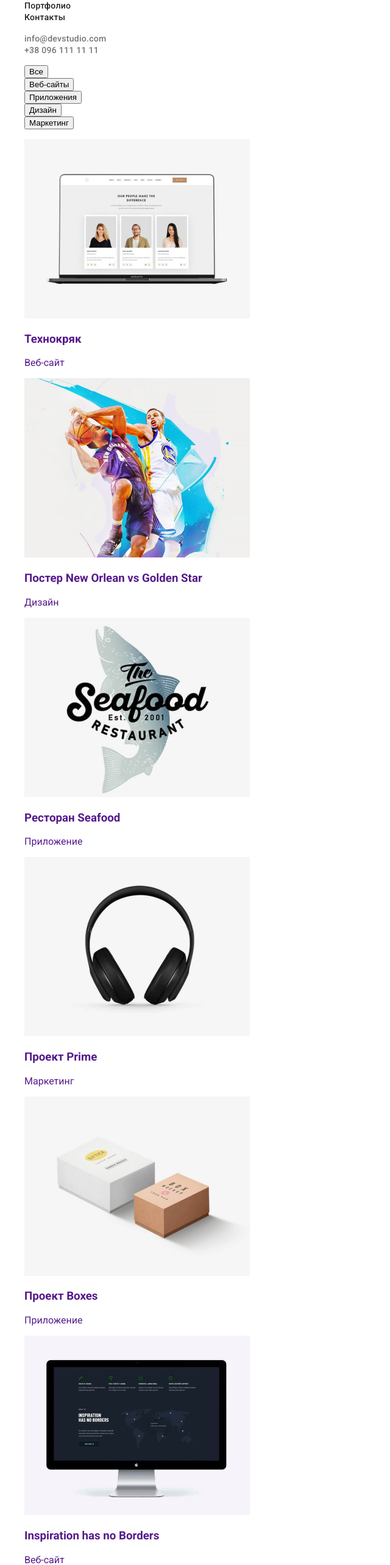
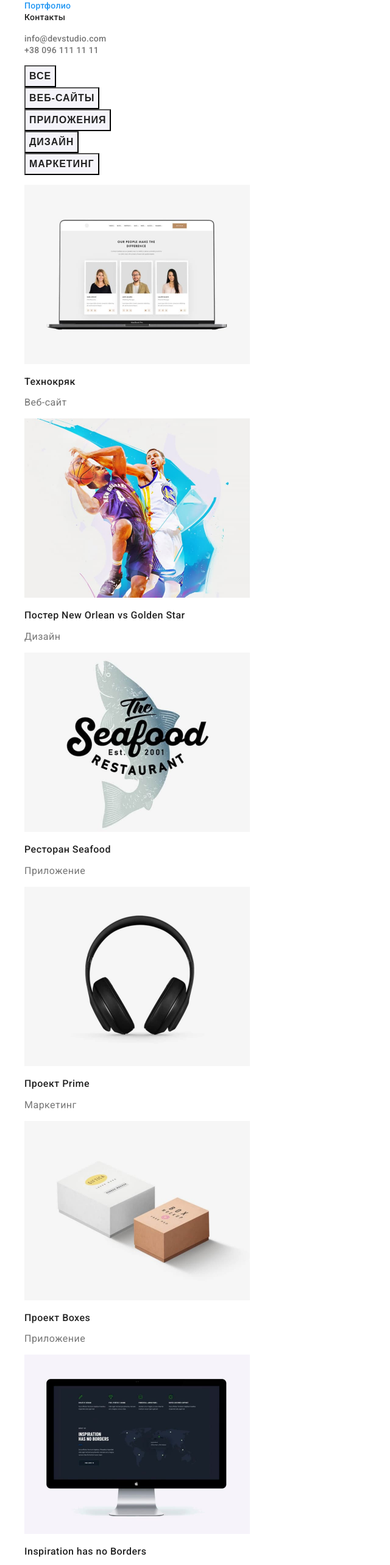
Before and after one commit to GengHu73/goit-markup-hw-02, a plain HTML site: page portfolio.html in a window 1280 px wide. Shown: the part 67-2633 px from the top of the page at 61% size, without its empty margins (0-640 px from the left). Drawn offline with Linux system fonts and the light colour scheme.

Commit message:
корректировка

```diff
--- a/css/style.css
+++ b/css/style.css
@@ -48,6 +48,9 @@ a {
   letter-spacing: 0.02em;
   color: var(--titl-text-color);
 }
+.selected {
+  color: var(--background-btn);
+}
 .nav-link:hover,
 .nav-link:focus {
   color: var(--accent-color);
@@ -63,7 +66,7 @@ a {
 .contaсt-link:focus {
   color: var(--accent-color);
 }
-/* ============HERO============= */
+/* ============HERO/FILTERS============= */
 .hero {
   background-color: var(--background-hero);
 }
@@ -92,6 +95,23 @@ a {
 .modal-btn:focus {
   background-color: var(--accent-color);
 }
+.filter-btn {
+  font-weight: 700;
+  font-size: 16px;
+  line-height: 1.87;
+  align-items: center;
+  text-align: center;
+  letter-spacing: 0.06em;
+  color: var(--titl-text-color);
+  text-transform: uppercase;
+  cursor: pointer;
+  background-color: var(--background-team);
+}
+.filter-btn:hover,
+.filter-btn:focus {
+  background-color: var(--accent-color);
+  color: var(--hero-text-color);
+}
 /* ======================FEATURE======================== */
 .title-feature {
   font-weight: 700;
@@ -117,7 +137,7 @@ a {
   letter-spacing: 0.03em;
   color: var(--titl-text-color);
 }
-/* ======================TEAM=========================== */
+/* ======================TEAM/PROJECTS=========================== */
 .team {
   background-color: var(--background-team);
 }
@@ -129,18 +149,23 @@ a {
   letter-spacing: 0.03em;
   color: var(--titl-text-color);
 }
-.member-name {
+.member-name,
+.project-name {
   font-weight: 500;
   font-size: 16px;
   line-height: 1.18;
   letter-spacing: 0.03em;
   color: var(--titl-text-color);
 }
-.member-metier {
+.member-metier,
+.development-type {
   font-weight: 400;
   font-size: 16px;
   line-height: 1.18;
   letter-spacing: 0.03em;
+}
+.development-type {
+  color: var(--text-color);
 }
 /* =======================FUTER=========================== */
 .footer {
--- a/portfolio.html
+++ b/portfolio.html
@@ -20,9 +20,9 @@
       >
       <nav class="navigation">
         <ul class="nav-list">
-          <li class="nav-item"><a class="nav-link" href="">Студия</a></li>
+          <li class="nav-item"><a class="nav-link" href="index.html">Студия</a></li>
           <li class="nav-itet">
-            <a class="nav-link" href="portfolio.html">Портфолио</a>
+            <a class="nav-link selected" href="portfolio.html">Портфолио</a>
           </li>
           <li class="nav-itet"><a class="nav-link" href="">Контакты</a></li>
         </ul>
@@ -38,95 +38,97 @@
         </li>
       </ul>
     </header>
-    <main>
-      <section>
-        <h2 hidden>buttons</h2>
-        <ul>
-          <li>
-            <button type="button">Все</button>
+   <main>
+      <section class="filter-buttons">
+        <h2 class="filters-title" hidden>filter-buttons</h2>
+        <ul class="filter-buttons-list">
+          <li class="filter-item">
+            <button class="filter-btn" type="button">Все</button>
           </li>
-          <li>
-            <button type="button">Веб-сайты</button>
+          <li class="filter-item">
+            <button class="filter-btn" type="button">Веб-сайты</button>
           </li>
-          <li>
-            <button type="button">Приложения</button>
+          <li class="filter-item">
+            <button class="filter-btn" ype="button">Приложения</button>
           </li>
-          <li>
-            <button type="button">Дизайн</button>
+          <li class="filter-item">
+            <button class="filter-btn" type="button">Дизайн</button>
           </li>
-          <li>
-            <button type="button">Маркетинг</button>
+          <li class="filter-item">
+            <button class="filter-btn" type="button">Маркетинг</button>
           </li>
         </ul>
       </section>
-      <section>
-        <ul>
-          <li>
-            <a href="">
+      <section class="projects">
+        <h2 class="projects-title" hidden>projects</h2>
+        <ul class="projects-list">
+          <li class="project-item">
+            <a class="project-link" href="">
               <img src="imges/img_portfolio1.jpg" alt="проэкт" width="370" />
-              <h3>Технокряк</h3>
-              <p>Веб-сайт</p>
+              <h3 class="project-name" >Технокряк</h3>
+              <p class="development-type">Веб-сайт</p>
             </a>
           </li>
-          <li>
-            <a href="">
+          <li class="project-item">
+            <a class="project-link" href="">
               <img src="imges/img_portfolio2.jpg" alt="проэкт" width="370" />
-              <h3>Постер <span lang="en">New Orlean vs Golden Star</span></h3>
-              <p>Дизайн</p>
+              <h3 class="project-name" >Постер <span lang="en">New Orlean vs Golden Star</span></h3>
+              <p class="development-type">Дизайн</p>
             </a>
           </li>
-          <li>
-            <a href="">
+          <li class="project-item">
+            <a class="project-link" href="">
               <img src="imges/img_portfolio3.jpg" alt="проэкт" width="370" />
-              <h3>Ресторан <span lang="en">Seafood</span></h3>
-              <p>Приложение</p>
+              <h3 class="project-name" >Ресторан <span lang="en">Seafood</span></h3>
+              <p class="development-type">Приложение</p>
             </a>
           </li>
-          <li>
-            <a href="">
+          <li class="project-item">
+            <a class="project-link" href="">
               <img src="imges/img_portfolio4.jpg" alt="проэкт" width="370" />
-              <h3>Проект <span lang="en">Prime</span></h3>
-              <p>Маркетинг</p>
+              <h3 class="project-name" >Проект <span lang="en">Prime</span></h3>
+              <p class="development-type">Маркетинг</p>
             </a>
           </li>
-          <li>
-            <a href="">
+          <li class="project-item">
+            <a class="project-link" href="">
               <img src="imges/img_portfolio5.jpg" alt="проэкт" width="370" />
-              <h3>Проект <span lang="en">Boxes</span></h3>
-              <p>Приложение</p>
+              <h3 class="project-name" >Проект <span lang="en">Boxes</span></h3>
+              <p class="development-type">Приложение</p>
             </a>
           </li>
-          <li>
-            <a href="">
+          <li class="project-item">
+            <a class="project-link" href="">
               <img src="imges/img_portfolio6.jpg" alt="проэкт" width="370" />
-              <h3 lang="en">Inspiration has no Borders</h3>
-              <p>Веб-сайт</p>
+              <h3  class="project-name" lang="en">Inspiration has no Borders</h3>
+              <p class="development-type">Веб-сайт</p>
             </a>
           </li>
-          <li>
-            <a href="">
+          <li class="project-item">
+            <a class="project-link" href="">
               <img src="imges/img_portfolio7.jpg" alt="проэкт" width="370" />
-              <h3>Издание <span lang="en">Limited Edition</span></h3>
-              <p>Дизайн</p>
+              <h3 class="project-name" >Издание <span lang="en">Limited Edition</span></h3>
+              <p class="development-type">Дизайн</p>
             </a>
           </li>
-          <li>
-            <a href="">
+          <li class="project-item">
+            <a class="project-link" href="">
               <img src="imges/img_portfolio8.jpg" alt="проэкт" width="370" />
-              <h3>Проект <span lang="en">LAB</span></h3>
-              <p>Маркетинг</p>
+              <h3 class="project-name" >Проект <span lang="en">LAB</span></h3>
+              <p class="development-type">Маркетинг</p>
             </a>
           </li>
-          <li>
-            <a href="">
+          <li class="project-item">
+            <a class="project-link" href="">
               <img src="imges/img_portfolio9.jpg" alt="проэкт" width="370" />
-              <h3 lang="en">Growing Business</h3>
-              <p>Приложение</p>
+              <h3  class="project-name" lang="en">Growing Business</h3>
+              <p class="development-type">Приложение</p>
             </a>
           </li>
         </ul>
       </section>
     </main>
+
        <footer class="footer">
       <a class="footer-logo" href="index.html">
         <span class="footer-logo-web">Web</span>
```
Also changed, not shown: index.html (+1 -1 lines).
